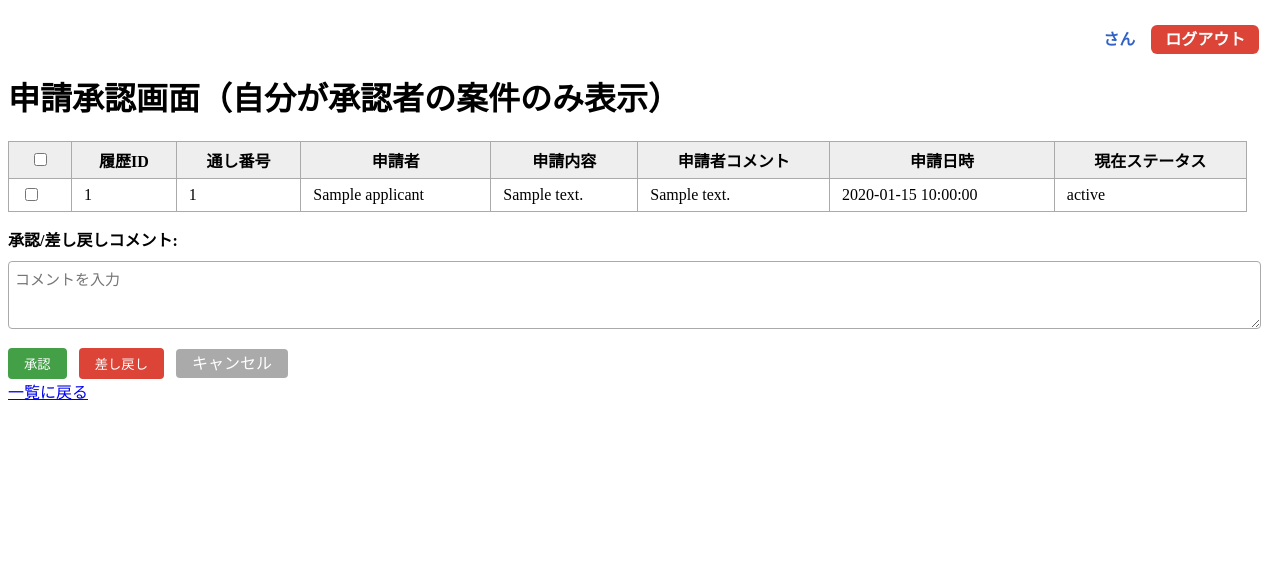
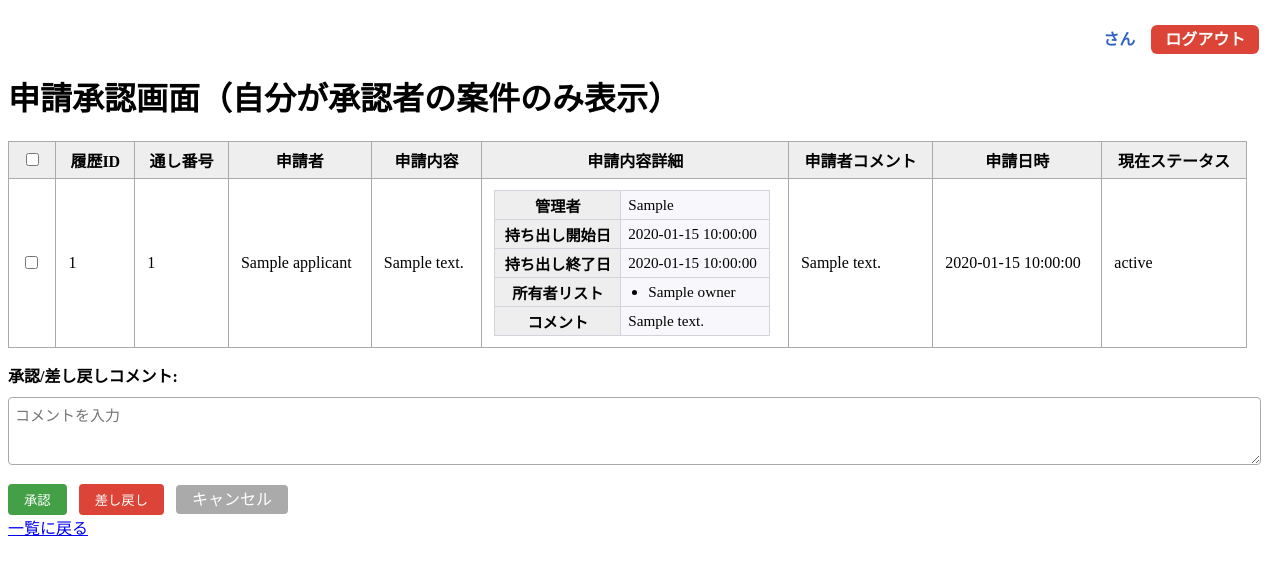
Before and after one commit to ai-programming-base/crud-app, a Flask app: template templates/approval.html in a window 1280 px wide. Shown: the top 575 px of the page. Run offline with Flask 3, Linux system fonts and the light colour scheme; the template is opened without the code that fills it: most values are stand-ins (such as "Sample title", 1, 10 or a date in 2020).

Commit message:
申請内容をテーブルに保持して承認時に本テーブルに反映させるように修正

```diff
--- a/app.py
+++ b/app.py
@@ -76,6 +76,25 @@ def init_child_item_db():
             )
         ''')
         db.commit()
+
+def init_item_application_db():
+    with get_db() as db:
+        db.execute('''
+            CREATE TABLE IF NOT EXISTS item_application (
+                id INTEGER PRIMARY KEY AUTOINCREMENT,
+                item_id INTEGER,
+                new_values TEXT NOT NULL,
+                applicant TEXT NOT NULL,
+                applicant_comment TEXT,
+                approver TEXT,
+                status TEXT NOT NULL,
+                application_datetime TEXT NOT NULL,
+                approval_datetime TEXT,
+                approver_comment TEXT
+            )
+        ''')
+        db.commit()
+
 
 def init_application_history_db():
     with get_db() as db:
@@ -259,95 +278,98 @@ def update_items():
 @app.route('/apply_request', methods=['POST', 'GET'])
 @login_required
 def apply_request():
-    if request.method == 'POST':
+    db = get_db()
+
+    # 申請画面の表示（POST:選択済みID受取→フォーム表示）
+    if request.method == 'POST' and not request.form.get('action'):
         item_ids = request.form.getlist('selected_ids')
         if not item_ids:
             flash("申請対象を選択してください")
             return redirect(url_for('index'))
-
-        db = get_db()
-        # 申請対象に「入庫前」以外が含まれていないかチェック
         items = db.execute(
             f"SELECT * FROM item WHERE id IN ({','.join(['?']*len(item_ids))})", item_ids
         ).fetchall()
-        not_accepted = [str(row['id']) for row in items if row['status'] != "入庫前"]
-        if not_accepted:
-            flash(f"入庫前でないアイテム（ID: {', '.join(not_accepted)}）は入庫申請できません。")
-            return redirect(url_for('index'))
-
         items = [dict(row) for row in items]
         return render_template('apply_form.html', items=items, fields=INDEX_FIELDS)
 
-    # 申請ボタン（GET）処理
-    if request.args.get('action') == 'submit':
-        item_ids = request.args.getlist('item_id')
-        checkeds = request.args.getlist('qty_checked')
-        if not checkeds or len(checkeds) != len(item_ids):
-            flash("すべての数量チェックを確認してください")
+    # 申請フォーム送信（action=submit: 必須項目チェック＆申請内容をitem_applicationに登録、item.statusのみ即更新）
+    if (request.method == 'GET' and request.args.get('action') == 'submit') or \
+       (request.method == 'POST' and request.form.get('action') == 'submit'):
+        form = request.form if request.method == 'POST' else request.args
+
+        item_ids = form.getlist('item_id')
+        if not item_ids:
+            flash("申請対象が不正です")
             return redirect(url_for('index'))
 
-        db = get_db()
-        with_checkout = request.args.get("with_checkout") == "1"
+        # 必須入力チェック
+        manager = form.get('manager', '').strip()
+        comment = form.get('comment', '').strip()
+        approver = form.get('approver', '').strip()
+        qty_checked = form.getlist('qty_checked')
+        with_checkout = form.get("with_checkout") == "1"
+
+        errors = []
+        if not manager:
+            errors.append("管理者を入力してください。")
+        if not approver:
+            errors.append("承認者を入力してください。")
+        if len(qty_checked) != len(item_ids):
+            errors.append("すべての数量チェックをしてください。")
+        if errors:
+            items = db.execute(
+                f"SELECT * FROM item WHERE id IN ({','.join(['?']*len(item_ids))})", item_ids
+            ).fetchall()
+            items = [dict(row) for row in items]
+            for msg in errors:
+                flash(msg)
+            return render_template('apply_form.html', items=items, fields=INDEX_FIELDS)
+
+        # ステータス
         new_status = "入庫持ち出し申請中" if with_checkout else "入庫申請中"
 
-        # コメント・ユーザー名・承認者取得
         applicant = g.user['username']
-        applicant_comment = request.args.get('comment', '')
-        approver = request.args.get('approver', '')
         now_str = datetime.now().strftime("%Y-%m-%d %H:%M:%S")
+        start_date = form.get('start_date', '')
+        end_date = form.get('end_date', '')
+        # 持ち出し同時申請時の所有者欄
+        owner_lists = {}
+        for id in item_ids:
+            # owner_list_<id> が複数存在し得る
+            owner_lists[str(id)] = form.getlist(f'owner_list_{id}')
 
         for id in item_ids:
-            # アイテムのステータスを更新
+            # itemのstatusのみ即時変更
             db.execute("UPDATE item SET status=? WHERE id=?", (new_status, id))
 
-            # 履歴：入庫申請
+            # item内容を取得し、申請内容をnew_values(dict)として用意
+            item = db.execute("SELECT * FROM item WHERE id=?", (id,)).fetchone()
+            new_values = dict(item)
+            new_values['sample_manager'] = manager
+            if with_checkout:
+                new_values['status'] = "入庫持ち出し申請中"
+                new_values['checkout_start_date'] = start_date
+                new_values['checkout_end_date'] = end_date
+                new_values['owner_list'] = owner_lists.get(str(id), [])
+            else:
+                new_values['status'] = "入庫申請中"
+            # item_applicationに申請内容を登録
             db.execute('''
-                INSERT INTO application_history
-                    (item_id, applicant, application_content, applicant_comment, application_datetime, approver, status)
+                INSERT INTO item_application
+                (item_id, new_values, applicant, applicant_comment, approver, status, application_datetime)
                 VALUES (?, ?, ?, ?, ?, ?, ?)
             ''', (
-                id, applicant, "入庫申請", applicant_comment, now_str, approver, "申請中"
+                id, json.dumps(new_values, ensure_ascii=False), applicant, comment, approver, "申請中", now_str
             ))
 
-            if with_checkout:
-                # 履歴：持ち出し申請（入庫申請と分けて2件目）
-                db.execute('''
-                    INSERT INTO application_history
-                        (item_id, applicant, application_content, applicant_comment, application_datetime, approver, status)
-                    VALUES (?, ?, ?, ?, ?, ?, ?)
-                ''', (
-                    id, applicant, "持ち出し申請", applicant_comment, now_str, approver, "申請中"
-                ))
-
-                # 持ち出し申請 child_item 登録（開始・終了日もセット、ON CONFLICTで上書き）
-                start_date = request.args.get('start_date', '')
-                end_date = request.args.get('end_date', '')
-                owners = request.args.getlist(f"owner_list_{id}")
-                for idx, owner in enumerate(owners, 1):
-                    db.execute(
-                        '''
-                        INSERT INTO child_item
-                            (item_id, branch_no, owner, status, checkout_start_date, checkout_end_date)
-                        VALUES (?, ?, ?, ?, ?, ?)
-                        ON CONFLICT(item_id, branch_no)
-                        DO UPDATE SET
-                            owner=excluded.owner,
-                            status=excluded.status,
-                            checkout_start_date=excluded.checkout_start_date,
-                            checkout_end_date=excluded.checkout_end_date
-                        ''',
-                        (id, idx, owner, "持ち出し申請中", start_date, end_date)
-                    )
+            # 履歴（申請）も必要ならここで追加（省略可）
 
         db.commit()
-
-        # 申請内容を再取得して表示
-        items = [dict(row) for row in db.execute(
-            f"SELECT * FROM item WHERE id IN ({','.join(['?']*len(item_ids))})", item_ids
-        )]
-        return render_template('apply_form.html', items=items, fields=INDEX_FIELDS, message="申請が完了しました（ダイアログで通知：本来はメール送信）", finish=True)
+        flash("申請内容を保存しました。承認待ちです。")
+        return redirect(url_for('index'))
 
     return redirect(url_for('index'))
+
 
 @app.route('/return_request', methods=['POST', 'GET'])
 @login_required
@@ -412,11 +434,20 @@ def approval():
     db = get_db()
     username = g.user['username']
 
-    # 自分が承認者で申請中の案件のみ表示
-    items = db.execute(
-        "SELECT * FROM application_history WHERE approver=? AND status=? ORDER BY application_datetime DESC",
+    # 承認対象リスト取得 & 申請内容をパースして渡す
+    items_raw = db.execute(
+        "SELECT * FROM item_application WHERE approver=? AND status=? ORDER BY application_datetime DESC",
         (username, "申請中")
     ).fetchall()
+    parsed_items = []
+    for item in items_raw:
+        parsed = dict(item)
+        try:
+            parsed['parsed_values'] = json.loads(item['new_values'])
+        except Exception:
+            parsed['parsed_values'] = {}
+        parsed_items.append(parsed)
+    items = parsed_items
 
     if request.method == 'POST':
         selected_ids = request.form.getlist('selected_ids')
@@ -426,57 +457,102 @@ def approval():
 
         if not selected_ids:
             flash("対象を選択してください")
-            # 再取得
-            items = db.execute(
-                "SELECT * FROM application_history WHERE approver=? AND status=? ORDER BY application_datetime DESC",
+            # 再度リスト生成
+            items_raw = db.execute(
+                "SELECT * FROM item_application WHERE approver=? AND status=? ORDER BY application_datetime DESC",
                 (username, "申請中")
             ).fetchall()
-            return render_template('approval.html', items=items, fields=INDEX_FIELDS)
+            parsed_items = []
+            for item in items_raw:
+                parsed = dict(item)
+                try:
+                    parsed['parsed_values'] = json.loads(item['new_values'])
+                except Exception:
+                    parsed['parsed_values'] = {}
+                parsed_items.append(parsed)
+            return render_template('approval.html', items=parsed_items, fields=INDEX_FIELDS)
 
-        for application_id in selected_ids:
-            app_row = db.execute("SELECT * FROM application_history WHERE id=?", (application_id,)).fetchone()
+        for app_id in selected_ids:
+            app_row = db.execute("SELECT * FROM item_application WHERE id=?", (app_id,)).fetchone()
             if not app_row:
                 continue
             item_id = app_row['item_id']
-            content = app_row['application_content']
+            new_values = json.loads(app_row['new_values'])
 
             if action == 'approve':
-                # application_historyテーブル更新
+                # itemテーブルのカラムのみでUPDATE
+                item_columns = set(FIELD_KEYS)  # fields.jsonのkeyのみ
+                filtered_values = {k: v for k, v in new_values.items() if k in item_columns}
+                set_clause = ", ".join([f"{k}=?" for k in filtered_values.keys()])
+                params = [filtered_values[k] for k in filtered_values.keys()]
                 db.execute(
-                    '''
-                    UPDATE application_history SET
-                        approver_comment=?,
-                        approval_datetime=?,
-                        status=?
+                    f'UPDATE item SET {set_clause} WHERE id=?',
+                    params + [item_id]
+                )
+
+                # ステータス反映
+                status = new_values.get('status')
+                if status == "入庫持ち出し申請中":
+                    db.execute("UPDATE item SET status=? WHERE id=?", ("持ち出し中", item_id))
+                else:
+                    db.execute("UPDATE item SET status=? WHERE id=?", ("入庫", item_id))
+
+                # child_item生成・更新（持ち出し同時申請の場合のみ）
+                if status == "入庫持ち出し申請中":
+                    start_date = new_values.get("checkout_start_date", "")
+                    end_date = new_values.get("checkout_end_date", "")
+                    owners = new_values.get("owner_list", [])
+                    if not owners:
+                        num_of_samples = int(new_values.get("num_of_samples", 1))
+                        owner = new_values.get("sample_manager", "")
+                        owners = [owner] * num_of_samples
+                    for idx, owner in enumerate(owners, 1):
+                        db.execute(
+                            '''
+                            INSERT INTO child_item
+                                (item_id, branch_no, owner, status, checkout_start_date, checkout_end_date)
+                            VALUES (?, ?, ?, ?, ?, ?)
+                            ON CONFLICT(item_id, branch_no)
+                            DO UPDATE SET
+                                owner=excluded.owner,
+                                status=excluded.status,
+                                checkout_start_date=excluded.checkout_start_date,
+                                checkout_end_date=excluded.checkout_end_date
+                            ''',
+                            (item_id, idx, owner, "持ち出し中", start_date, end_date)
+                        )
+
+                # item_applicationのstatusを承認に
+                db.execute('''
+                    UPDATE item_application SET
+                        approver_comment=?, approval_datetime=?, status=?
                     WHERE id=?
-                    ''',
-                    (comment, now_str, "承認", application_id)
-                )
-                # 業務テーブル更新
-                if content == "入庫申請":
-                    db.execute("UPDATE item SET status=?, sample_manager=? WHERE id=?", ("入庫", username, item_id))
-                elif content == "持ち出し申請":
-                    db.execute("UPDATE item SET status=? WHERE id=?", ("持ち出し中", item_id))
-                    db.execute("UPDATE child_item SET status=? WHERE item_id=?", ("持ち出し中", item_id))
+                ''', (comment, now_str, "承認", app_id))
+
+                # application_historyにも履歴を登録
+                db.execute('''
+                    INSERT INTO application_history
+                    (item_id, applicant, application_content, applicant_comment, application_datetime, approver, status, approval_datetime, approver_comment)
+                    VALUES (?, ?, ?, ?, ?, ?, ?, ?, ?)
+                ''', (
+                    item_id, app_row['applicant'], "入庫申請", app_row['applicant_comment'], app_row['application_datetime'], app_row['approver'], "承認", now_str, comment
+                ))
 
             elif action == 'reject':
                 db.execute(
                     '''
-                    UPDATE application_history SET
-                        approver_comment=?,
-                        approval_datetime=?,
-                        status=?
+                    UPDATE item_application SET
+                        approver_comment=?, approval_datetime=?, status=?
                     WHERE id=?
                     ''',
-                    (comment, now_str, "差し戻し", application_id)
+                    (comment, now_str, "差し戻し", app_id)
                 )
-                # 差し戻し時、item/child_itemのstatus更新が必要ならここに追加
+                # application_historyへの差し戻し履歴追加（必要なら）
 
         db.commit()
-        # 完了メッセージと空リストで再描画
+        # 完了後は空リスト＋メッセージ表示
         return render_template('approval.html', items=[], fields=INDEX_FIELDS, message="処理が完了しました", finish=True)
 
-    # 初期GET時
     return render_template('approval.html', items=items, fields=INDEX_FIELDS)
 
 @app.route('/child_items')
@@ -534,5 +610,6 @@ if __name__ == '__main__':
     init_db()
     init_user_db()
     init_child_item_db()
+    init_item_application_db()
     init_application_history_db()
     app.run(debug=True)
--- a/templates/approval.html
+++ b/templates/approval.html
@@ -17,6 +17,9 @@
         .info-message { color: #33691e; font-weight: bold; margin: 8px 0; }
         .error-message { color: #db4437; font-weight: bold; margin: 8px 0; }
         .comment-box { width: 98%; padding: 6px; margin-top: 10px; font-size: 15px; border-radius: 4px; border: 1px solid #aaa; }
+        .detail-table { background: #f8f8fc; border: 1px solid #d1d5db; font-size: 95%; margin: 5px 0; }
+        .detail-table th, .detail-table td { border: 1px solid #d1d5db; padding: 3px 7px; }
+        .mini-list { margin: 0 0 0 20px; padding: 0; }
     </style>
     <script>
         function onApprove() {
@@ -66,6 +69,7 @@
                 <th>通し番号</th>
                 <th>申請者</th>
                 <th>申請内容</th>
+                <th>申請内容詳細</th>
                 <th>申請者コメント</th>
                 <th>申請日時</th>
                 <th>現在ステータス</th>
@@ -78,7 +82,48 @@
                 <td>{{ item['id'] }}</td>
                 <td>{{ item['item_id'] }}</td>
                 <td>{{ item['applicant'] }}</td>
-                <td>{{ item['application_content'] }}</td>
+                <td>
+                    {% if item.parsed_values.status == "入庫持ち出し申請中" %}
+                        入庫持ち出し申請
+                    {% elif item.parsed_values.status == "入庫申請中" %}
+                        入庫申請
+                    {% else %}
+                        {{ item['application_content']|default(item.parsed_values.status|default('')) }}
+                    {% endif %}
+                </td>
+                <td>
+                    <table class="detail-table">
+                        <tr>
+                            <th>管理者</th>
+                            <td>{{ item.parsed_values.sample_manager|default('') }}</td>
+                        </tr>
+                        <tr>
+                            <th>持ち出し開始日</th>
+                            <td>{{ item.parsed_values.checkout_start_date|default('') }}</td>
+                        </tr>
+                        <tr>
+                            <th>持ち出し終了日</th>
+                            <td>{{ item.parsed_values.checkout_end_date|default('') }}</td>
+                        </tr>
+                        <tr>
+                            <th>所有者リスト</th>
+                            <td>
+                                {% if item.parsed_values.owner_list %}
+                                    <ul class="mini-list">
+                                        {% for owner in item.parsed_values.owner_list %}
+                                            <li>{{ owner }}</li>
+                                        {% endfor %}
+                                    </ul>
+                                {% endif %}
+                            </td>
+                        </tr>
+                        <tr>
+                            <th>コメント</th>
+                            <td>{{ item.parsed_values.comment|default('') }}</td>
+                        </tr>
+                        <!-- 他に申請時の項目を追加したければここに追加 -->
+                    </table>
+                </td>
                 <td>{{ item['applicant_comment'] }}</td>
                 <td>{{ item['application_datetime'] }}</td>
                 <td>{{ item['status'] }}</td>
```
